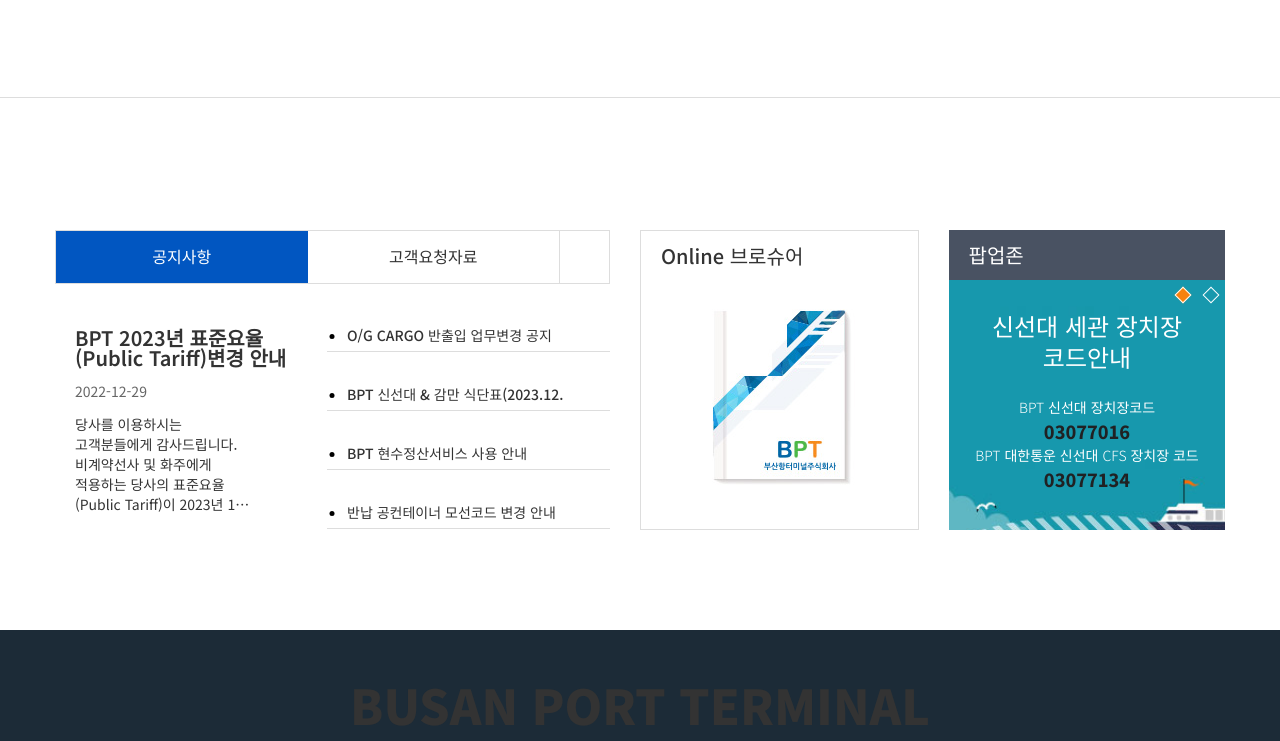
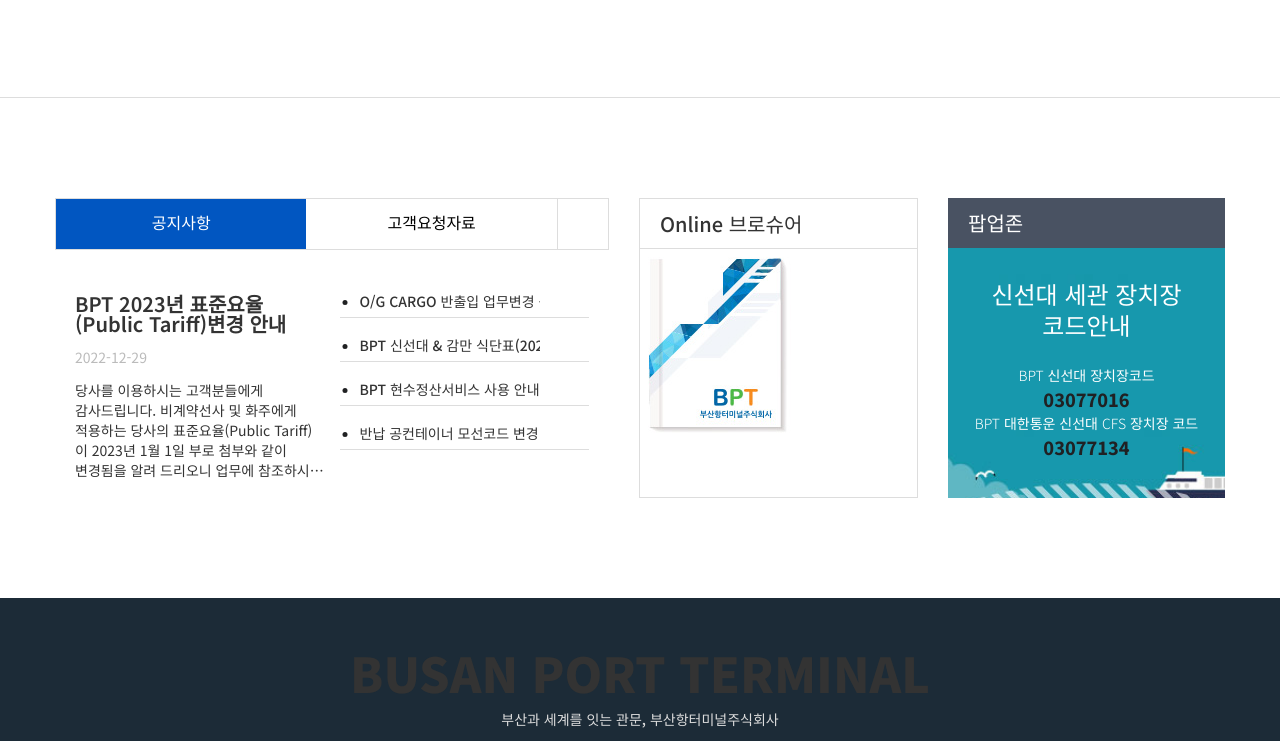
Before and after one commit to manggury/pf_bpt, a plain HTML site: page index.html in a window 1280 px wide. Shown: the part 2044-2785 px from the top of the page. Drawn offline with nearby package versions, Linux system fonts and the light colour scheme; some icons are missing.

Commit message:
Add files via upload

```diff
--- a/css/style.css
+++ b/css/style.css
@@ -841,111 +841,104 @@
 /* ㅡㅡㅡㅡㅡㅡㅡㅡㅡ네번째섹션ㅡㅡㅡㅡㅡㅡㅡㅡㅡㅡㅡㅡ*/
 .main_news {}
 
-.main_news .news_wrap {
+.news_wrap {
     display: flex;
     gap: 30px;
-    height: 300px;
 }
 
-.news_wrap .menu_bar {
-    position: relative;
-    margin: 0 0 0 auto;
-    width: 50px;
-    height: 52px;
-    text-align: center;
-    transition: 0.5s;
+.news_wrap>* {
+    flex: 1;
 }
 
-.news_wrap .menu_bar i {
-    position: absolute;
-    top: 50%;
-    left: 50%;
-    transform: translate(-50%, -50%);
-    z-index: 999;
-    font-size: 30px;
+.news_wrap .tab_box {
+    flex: 2;
 }
 
-.news_wrap .left_tap {
-    width: 55%;
-    overflow: hidden;
+.news_wrap .tab_box .tab_tit {
+    display: flex;
+    margin: 0 0 24px 0;
+    border: 1px solid #ddd;
+    box-sizing: border-box;
+
 }
 
-.news_wrap .left_tap .tab_tit {
-    display: flex;
-    line-height: 50px;
-    margin: 0 0 24px 0;
-    border: 1px solid #ddd;
-}
-
-.news_wrap .left_tap .tab_tit li {
+.news_wrap .tab_box .tab_tit>* {
     flex: 1;
     text-align: center;
 }
 
-.news_wrap .left_tap .tab_tit li a {
-    display: block;
+.news_wrap .tab_box .tab_tit>*.on {
+    background: var(--pc);
 }
 
-.news_wrap .left_tap .tab_tit .menu_bar:hover {
+.news_wrap .tab_box .tab_tit li button {
+    border: none;
+    background: transparent;
+    width: 100%;
+    line-height: 50px;
+    cursor: pointer;
+}
+
+.news_wrap .tab_box .tab_tit>*.on button {
+    color: var(--wc);
+}
+
+.news_wrap .tab_box .tab_tit .menu_bar {
+    flex: 0.2;
+    margin: 0 0 0 auto;
+    width: 50px;
+    border-left: 1px solid var(--lc);
+    text-align: center;
+    transition: 0.5s;
+    cursor: pointer;
+}
+
+.news_wrap .tab_box .tab_tit .menu_bar i {
+    font-size: 30px;
+    line-height: 50px;
+}
+
+.news_wrap .tab_box .tab_tit .menu_bar:hover {
     background: var(--sc);
     color: var(--wc);
 }
 
-.news_wrap .left_tap .tab_tit .menu_bar {
-    border-left: 1px solid var(--lc);
-    cursor: pointer;
-}
-
-.news_wrap .left_tap .tab_con>li {
+.news_wrap .tab_box .tab_con>li {
     display: none;
 }
 
-.news_wrap .left_tap .tab_con>li.on {
-    display: block;
+.news_wrap .tab_box .tab_con>li>* {
+    flex: 1;
+}
+
+.news_wrap .tab_box .tab_con>li.on {
     display: flex;
-    gap: 30px;
-    overflow: hidden;
+    gap: 15px;
+    padding: 20px 20px 0 20px;
 }
 
 
-.news_wrap .left_tap .tab_con li>* {
-    flex: 1;
+.news_wrap .tab_box .tab_con .art_box {
+    display: flex;
+    flex-direction: column;
+    gap: 16px;
 }
 
-.news_wrap .left_tap .tab_tit>li.on {
-    color: var(--wc);
-    background: var(--pc);
+.news_wrap .tab_box .tab_con .art_box strong {
+    font-size: 20px;
+    font-weight: 600;
+    word-break: keep-all;
 }
 
-.news_wrap .left_tap .tab_con .art_box {
-    display: block;
-    padding: 20px;
-    max-width: 40%;
+.news_wrap .tab_box .tab_con .art_box span {
+    font-size: 14px;
+    color: var(--gc);
 }
 
-.news_wrap .left_tap .tab_con .art_box strong {
-    display: block;
-    margin: 0 0 16px 0;
+.news_wrap .tab_box .tab_con .art_box p {
+    font-size: 14px;
+    line-height: 20px;
 
-    white-space: nowrap;
-    font-size: 20px;
-    font-weight: 600;
-}
-
-.news_wrap .left_tap .tab_con .art_box span {
-    display: block;
-    margin: 0 0 16px 0;
-
-    font-size: 14px;
-    color: #666;
-}
-
-.news_wrap .left_tap .tab_con .art_box p {
-    font-size: 14px;
-    color: #333;
-
-    line-height: 20px;
-    max-height: 9em;
     overflow: hidden;
     text-overflow: ellipsis;
     display: -webkit-box;
@@ -954,32 +947,27 @@
 }
 
 
-.news_wrap .left_tap .tab_con ol {
-    padding: 20px;
+.news_wrap .tab_box .tab_con ol {
     display: flex;
     flex-direction: column;
-    gap: 30px;
-    width: 100%;
+    gap: 20px;
 
 }
 
-.news_wrap .left_tap .tab_con ol li {
-    border-bottom: 1px solid #ddd;
-
-    width: 100%;
-    margin-bottom: 5px;
+.news_wrap .tab_box .tab_con ol li {
+    border-bottom: 1px solid var(--lc);
 }
 
-.news_wrap .left_tap .tab_con ol li a {
+.news_wrap .tab_box .tab_con ol li a {
     position: relative;
     display: inline-block;
-    width: 70%;
+    max-width: 200px;
     white-space: nowrap;
     overflow: hidden;
     text-overflow: ellipsis;
 }
 
-.news_wrap .left_tap .tab_con ol li a::before {
+.news_wrap .tab_box .tab_con ol li a::before {
     position: absolute;
     top: 25%;
     left: 0;
@@ -987,61 +975,49 @@
     content: "";
     width: 5px;
     height: 5px;
-    background: #000;
+    background: var(--dc);
     border-radius: 50%;
 }
 
-.news_wrap .left_tap .tab_con ol li a span {
+.news_wrap .tab_box .tab_con ol li a span {
     display: block;
     margin: 0 0 0 20px;
+    padding: 0 0 8px 0;
     font-size: 14px;
     font-weight: 500;
-    padding: 0 0 8px 0;
 }
 
-.news_wrap .right_box {
-    display: flex;
-    gap: 30px;
-    width: 50%;
+.news_wrap .brochure {
+    flex: 1 100 1;
+    border: 1px solid var(--lc);
 }
 
-.news_wrap .right_box>* {
-    flex: 1;
+.news_wrap .brochure h3 {
+    padding: 0 0 0 20px;
+    height: 50px;
+    font-size: 20px;
+    font-weight: 500;
+    line-height: 50px;
+    border-bottom: 1px solid var(--lc);
+    box-sizing: border-box;
+
 }
 
-.news_wrap .right_box .brochure {
-    border: 1px solid #ddd;
-}
+.news_wrap .brochure a {}
 
-.news_wrap .right_box .brochure span {
-    display: block;
-    margin: 0 0 20px 0;
-    height: 50px;
-    padding: 0 0 0 20px;
-    line-height: 50px;
+.news_wrap .brochure a img {}
 
-    font-size: 20px;
-    font-weight: 500;
-
-    white-space: nowrap;
-}
-
-.news_wrap .right_box .brochure img {
-    display: block;
-    margin: 0 auto;
-}
-
-.news_wrap .right_box .bot_popup {
+.news_wrap .bot_popup {
     min-width: 0;
 }
 
-.news_wrap .right_box .bot_popup .top_opiton {
+.news_wrap .bot_popup .top_opiton {
     display: flex;
     height: 50px;
     background: #495262;
 }
 
-.news_wrap .right_box .bot_popup .top_opiton span {
+.news_wrap .bot_popup .top_opiton span {
     display: block;
     padding: 0 0 0 20px;
     line-height: 50px;
@@ -1050,39 +1026,39 @@
     color: #fff;
 }
 
-.news_wrap .right_box .bot_popup .top_opiton .menu_bar:hover {
+.news_wrap .bot_popup .top_opiton .menu_bar:hover {
     background: rgb(247, 130, 13);
 }
 
-.news_wrap .right_box .bot_popup .top_opiton .menu_bar i {
+.news_wrap .bot_popup .top_opiton .menu_bar i {
     color: #fff;
 }
 
-.news_wrap .right_box .popup_wrap .popup_slide {
+.news_wrap .popup_wrap .news_popup_slide {
     position: relative;
 }
 
-.news_wrap .right_box .popup_wrap .popup_slide .itm {
+.news_wrap .popup_wrap .news_popup_slide .itm {
     height: 250px;
     padding: 30px 15px;
 }
 
-.news_wrap .right_box .popup_wrap .popup_slide .itm01 {
+.news_wrap .popup_wrap .news_popup_slide .itm01 {
     background: url(../images/mn_02_01.jpg) no-repeat center center/cover;
 }
 
-.news_wrap .right_box .popup_wrap .popup_slide .itm02 {
+.news_wrap .popup_wrap .news_popup_slide .itm02 {
     background: url(../images/mn_02_02.jpg) no-repeat center center/cover;
 }
 
-.news_wrap .right_box .popup_wrap .popup_slide .itm .txt_box {
+.news_wrap .popup_wrap .news_popup_slide .itm .txt_box {
     color: #fff;
     font-weight: 500;
     text-align: center;
     line-height: 1.5;
 }
 
-.news_wrap .right_box .popup_wrap .popup_slide .itm strong {
+.news_wrap .popup_wrap .news_popup_slide .itm strong {
     display: block;
     margin: 0 0 24px 0;
 
@@ -1090,18 +1066,18 @@
     line-height: 1.3;
 }
 
-.news_wrap .right_box .popup_wrap .popup_slide .itm p {
+.news_wrap .popup_wrap .news_popup_slide .itm p {
     font-size: 14px;
     font-weight: 300;
 }
 
-.news_wrap .right_box .popup_wrap .popup_slide .itm span {
+.news_wrap .popup_wrap .news_popup_slide .itm span {
     font-size: 18px;
     font-weight: 800;
     color: var(--dc);
 }
 
-.news_wrap .right_box .popup_wrap .popup_slide .slick-arrow {
+.news_wrap .popup_wrap .news_popup_slide .slick-arrow {
     position: absolute;
     top: -35px;
     right: 70px;
@@ -1114,12 +1090,12 @@
     border: none;
 }
 
-.news_wrap .right_box .popup_wrap .popup_slide .slick-prev {
+.news_wrap .popup_wrap .news_popup_slide .slick-prev {
     left: 150px;
 }
 
-.right_box .popup_wrap .popup_slide .slick-prev::after,
-.right_box .popup_wrap .popup_slide .slick-next::after {
+.popup_wrap .news_popup_slide .slick-prev::after,
+.popup_wrap .news_popup_slide .slick-next::after {
     font-family: xeicon;
     font-size: 25px;
     font-weight: 600;
@@ -1128,12 +1104,12 @@
     cursor: pointer;
 }
 
-.right_box .popup_wrap .popup_slide .slick-prev::after {
+.popup_wrap .news_popup_slide .slick-prev::after {
     content: "\e93d";
 }
 
 
-.right_box .popup_wrap .popup_slide .slick-next::after {
+.popup_wrap .news_popup_slide .slick-next::after {
     content: "\e940";
 }
 
--- a/index.html
+++ b/index.html
@@ -405,41 +405,38 @@
 
 
             <section class="main_news sec">
-                <div class="title">
-                    <h2 class="blind">news</h2>
+                <div class="title blind">
+                    <h2>news</h2>
                 </div>
                 <div class="news_wrap con">
-                    <div class="left_tap">
+                    <div class="tab_box">
                         <ul class="tab_tit">
-                            <li class="on"><a href="">공지사항</a></li>
-                            <li><a href="">고객요청자료</a></li>
-                            <div class="menu_bar">
+                            <li class="on"><button>공지사항</button></li>
+                            <li><button>고객요청자료</button></li>
+                            <li class="menu_bar">
                                 <a href=""><i class="xi-bars"></i></a>
-                            </div>
+                                </ㅣ>
                         </ul>
                         <ul class="tab_con">
                             <li class="on">
-                                <div class="art_box">
-                                    <a href="">
-                                        <strong>BPT 2023년 표준요율
-                                            <br />(Public Tariff)변경 안내</strong>
+                                <a href="" class="art_box">
+                                    <strong>BPT 2023년 표준요율(Public Tariff)변경 안내</strong>
                                     <span>2022-12-29</span>
                                     <p>당사를 이용하시는 고객분들에게 감사드립니다.
                                         비계약선사 및 화주에게 적용하는 당사의 표준요율(Public Tariff)이
                                         2023년 1월 1일 부로 첨부와 같이 변경됨을 알려 드리오니 업무에 참조하시기 바랍니다.
-                                            &nbsp;
+
                                         BPT(신선대 &amp; 감만) 요율표(2023) 다운로드
-                                            &nbsp;
+
                                         BPT(신선대 &amp; 감만) 요율표(2023)_영문 다운로드
-                                            &nbsp;
+
                                         기존 요율표는 아래 첨부 참고 바랍니다.
-                                            &nbsp;
+
                                         =========== 아 래 =============
-                                            &nbsp;
+
                                         BPT(신선대 &amp; 감만) 요율표(2022) 다운로드
-                                            &nbsp;</p>
+                                    </p>
                                 </a>
-                                </div>
                                 <ol>
                                     <li>
                                         <a href=""><span>O/G CARGO 반출입 업무변경 공지</span></a>
@@ -456,16 +453,12 @@
                                 </ol>
                             </li>
                             <li>
-                                <div class="art_box">
-                                    <a href="">
-                                        <strong>HMM 에이치엠엠
-                                            <br />(주) 컨테이너 손상확인서
-                                            <br />파일 다운로드</strong>
+                                <a href="" class="art_box">
+                                    <strong>HMM 에이치엠엠 (주) 컨테이너 손상확인서 파일 다운로드</strong>
                                     <span>2023-03-16</span>
                                     <p>2023년 3월 16일 기준
                                         HMM 에이치엠엠(주) 컨테이너 손상확인서 파일을 공유드립니다.</p>
                                 </a>
-                                </div>
                                 <ol>
                                     <li>
                                         <a href=""><span>환불 요청 관련 안내</span></a>
@@ -477,10 +470,9 @@
                             </li>
                         </ul>
                     </div>
-                    <div class="right_box">
                     <div class="brochure">
-                            <span>Online 브로슈어</span>
-                            <a href="/">
+                        <h3>Online 브로슈어</h3>
+                        <a href="#">
                             <img src="./images/mn_01.jpg" alt="">
                         </a>
                     </div>
@@ -492,7 +484,7 @@
                             </div>
                         </div>
                         <div class="popup_wrap">
-                                <div class="popup_slide">
+                            <div class="news_popup_slide">
                                 <div class="itm itm01">
                                     <div class="txt_box">
                                         <strong>신선대 세관 장치장
@@ -518,7 +510,7 @@
                             </div>
                         </div>
                     </div>
-                    </div>
+
                 </div>
             </section>
         </main>
--- a/js/custom.js
+++ b/js/custom.js
@@ -1,4 +1,18 @@
 $(function () {
+    // 헤더위 팝업 슬라이드
+    $('.popup_btn button').on('click', function () {
+        $('.header_wrap .util .popup_btn button').toggleClass('active');
+        $('.top_popup').toggleClass('on');
+    });
+
+    $('.popup_slide').slick({
+        arrows: false,
+        dots: true,
+        autoplay: true,
+        autoplaySpeed: 2000,
+        pauseOnHover: false,
+    });
+
 
     // 헤더 util관련
     $("#language").change(function () {
@@ -21,24 +35,11 @@ $(function () {
         $("#greeting").text(languageTexts[selectedLanguage]['greeting']);
         $("#description").text(languageTexts[selectedLanguage]['description']);
     };
-    // 헤더위 팝업 슬라이드
-    $('.popup_btn button').on('click', function () {
-        $('.header_wrap .util .popup_btn button').toggleClass('active')
-        $('.top_popup').toggleClass('on')
-    });
-
-    $('.popup_slide').slick({
-        arrows: false,
-        dots: true,
-        autoplay: true,
-        autoplaySpeed: 2000,
-        pauseOnHover: false,
-    });
 
     // 메뉴 버튼
     $('.menu_tab button').on('click', function () {
         $('.menu_tab button i').toggleClass('on');
-        $('.hidden_menu').toggleClass('on')
+        $('.hidden_menu').toggleClass('on');
     });
 
     // 메인비주얼 슬라이드
@@ -69,14 +70,21 @@ $(function () {
         // autoplaySpeed: 3000,
     });
 
-    // 메인뉴스 좌측 탭
-    $('.news_wrap .left_tap .tab_tit li a').on('click', function (e) {
+    // 메인뉴스
+    $('.news_wrap .tab_box .tab_tit li button').on('click', function (e) {
         e.preventDefault();
         let idx = $(this).parent().index();
-        $('.news_wrap .left_tap .tab_con>li').removeClass('on');
-        $('.news_wrap .left_tap .tab_con>li').eq(idx).addClass('on');
-        $('.news_wrap .left_tap .tab_tit>li').removeClass('on')
-        $('.news_wrap .left_tap .tab_tit>li').eq(idx).addClass('on')
+        $('.news_wrap .tab_box .tab_con>li').removeClass('on');
+        $('.news_wrap .tab_box .tab_con>li').eq(idx).addClass('on');
+        $('.news_wrap .tab_box .tab_tit>li').removeClass('on');
+        $('.news_wrap .tab_box .tab_tit>li').eq(idx).addClass('on');
+    });
+    $('.news_popup_slide').slick({
+        arrows: true,
+        dots: false,
+        autoplay: true,
+        autoplaySpeed: 2000,
+        pauseOnHover: false,
     });
 
     //투탑버튼 실행
@@ -92,7 +100,7 @@ $(function () {
         } else {
             $('.totop_btn').removeClass('on')
             $('.header').removeClass('on')
-        }
+        };
     });
 
 });
```
Lines whose indentation alone changed are shown as unchanged.
